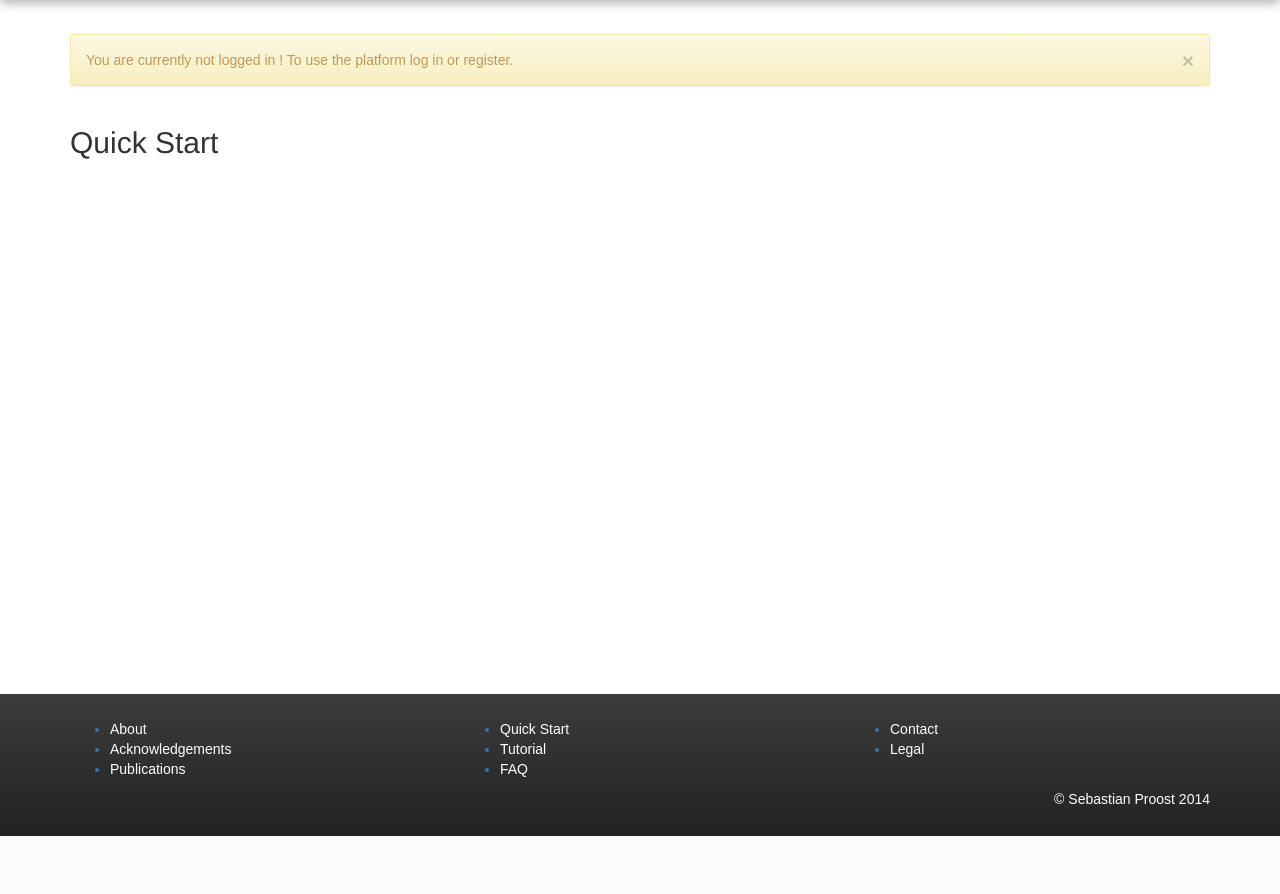
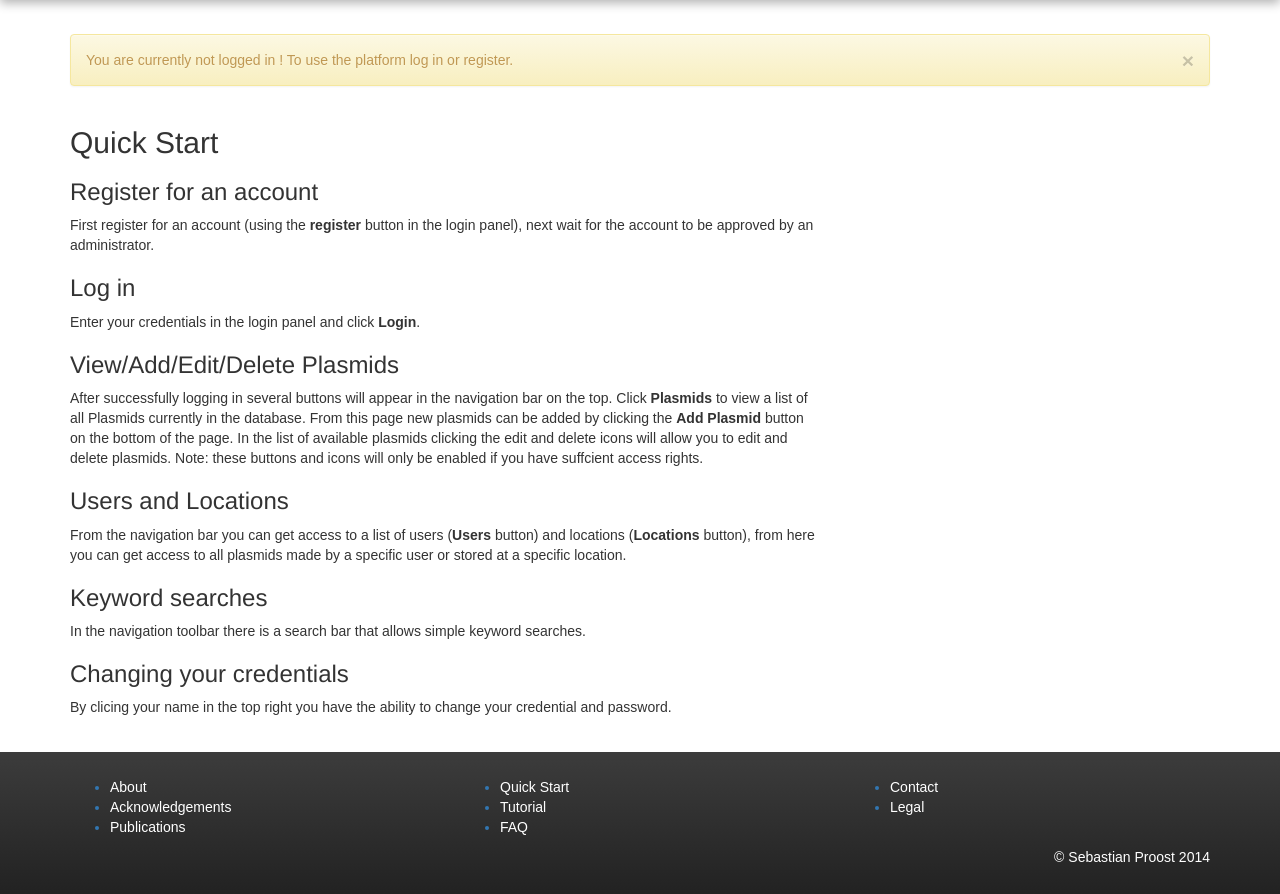
Before and after one commit to sepro/plasmid-db, a CodeIgniter app: page /plasmiddb/start in a window 1280 px wide. Shown: the part 51-945 px from the top of the page. Before the commit the page ends 887 px from the top, so only its background shows below. Run offline with CodeIgniter, Linux system fonts and the light colour scheme.

Commit message:
cleaned up code and added quick start information

```diff
--- a/application/views/info/view_about.php
+++ b/application/views/info/view_about.php
@@ -1,7 +1,6 @@
 <?php include(APPPATH.'views/header.php'); ?>
 
 
-    <!-- Main jumbotron for a primary marketing message or call to action -->
 <div class="container main-content">
 	<div class="row">
         <div class="col-lg-8">
--- a/application/views/info/view_acknowledgements.php
+++ b/application/views/info/view_acknowledgements.php
@@ -1,7 +1,6 @@
 <?php include(APPPATH.'views/header.php'); ?>
 
 
-    <!-- Main jumbotron for a primary marketing message or call to action -->
 <div class="container main-content">
 	<div class="row">
         <div class="col-lg-12">
--- a/application/views/info/view_contact.php
+++ b/application/views/info/view_contact.php
@@ -1,7 +1,6 @@
 <?php include(APPPATH.'views/header.php'); ?>
 
 
-    <!-- Main jumbotron for a primary marketing message or call to action -->
 <div class="container main-content">
 	<div class="row">
         <div class="col-lg-8">
--- a/application/views/info/view_faq.php
+++ b/application/views/info/view_faq.php
@@ -1,7 +1,6 @@
 <?php include(APPPATH.'views/header.php'); ?>
 
 
-    <!-- Main jumbotron for a primary marketing message or call to action -->
 <div class="container main-content">
 	<div class="row">
         <div class="col-lg-8">
@@ -32,7 +31,7 @@
 
 			<div class="faq">
 				<p class="question">I found an error or bug, where can I report it?</p>
-				<p class="answer">If this is a mistake with the content of the database contact either the person that added the information or an administrator. Bug and errors in the Plasmid DB software can be reported by <a href="<?php echo base_url(); ?>contact">contacting</a> the developers.</p>
+				<p class="answer">If this is a mistake with the content of the database contact either the person that added the information or an administrator. Bug and errors in the Plasmid DB software can be reported by <a href="<?php echo base_url(); ?>contact">contacting</a> the developers or filing an issue on <a href="https://github.com/sepro/plasmid-db/">GitHub</a>.</p>
 			</div>
 		</div>
 
--- a/application/views/info/view_legal.php
+++ b/application/views/info/view_legal.php
@@ -1,7 +1,6 @@
 <?php include(APPPATH.'views/header.php'); ?>
 
 
-    <!-- Main jumbotron for a primary marketing message or call to action -->
 <div class="container main-content">
 	<div class="row">
         <div class="col-lg-8">
--- a/application/views/info/view_publications.php
+++ b/application/views/info/view_publications.php
@@ -1,7 +1,6 @@
 <?php include(APPPATH.'views/header.php'); ?>
 
 
-    <!-- Main jumbotron for a primary marketing message or call to action -->
 <div class="container main-content">
 	<div class="row">
         <div class="col-lg-8">
--- a/application/views/info/view_quick_start.php
+++ b/application/views/info/view_quick_start.php
@@ -1,12 +1,23 @@
 <?php include(APPPATH.'views/header.php'); ?>
 
 
-    <!-- Main jumbotron for a primary marketing message or call to action -->
 <div class="container main-content">
 	<div class="row">
         <div class="col-lg-8">
     		<h2>Quick Start</h2>
-			<p></p>
+    		<h3>Register for an account</h3>
+			<p>First register for an account (using the <strong>register</strong> button in the login panel), next wait for the account to be approved by an administrator.</p>
+			<h3>Log in</h3>
+			<p>Enter your credentials in the login panel and click <strong>Login</strong>.</p>
+			<h3>View/Add/Edit/Delete Plasmids</h3>
+			<p>After successfully logging in several buttons will appear in the navigation bar on the top. Click <strong>Plasmids</strong> to view a list of all Plasmids currently in the database. From this page new plasmids can be added by clicking the <strong>Add Plasmid</strong> button on the bottom of the page. In the list of available plasmids clicking the edit and delete icons will allow you to edit and delete plasmids. Note: these buttons and icons will only be enabled if you have suffcient access rights.</p>
+			<h3>Users and Locations</h3>
+			<p>From the navigation bar you can get access to a list of users (<strong>Users</strong> button) and locations (<strong>Locations</strong> button), from here you can get access to all plasmids made by a specific user or stored at a specific location.
+			</p>
+			<h3>Keyword searches</h3>
+			<p>In the navigation toolbar there is a search bar that allows simple keyword searches.</p>
+			<h3>Changing your credentials</h3>
+			<p>By clicing your name in the top right you have the ability to change your credential and password.</p>
 		</div>
 
 	</div>
--- a/application/views/info/view_tutorial.php
+++ b/application/views/info/view_tutorial.php
@@ -1,7 +1,6 @@
 <?php include(APPPATH.'views/header.php'); ?>
 
 
-    <!-- Main jumbotron for a primary marketing message or call to action -->
 <div class="container main-content">
 	<div class="row">
         <div class="col-lg-8">
```
